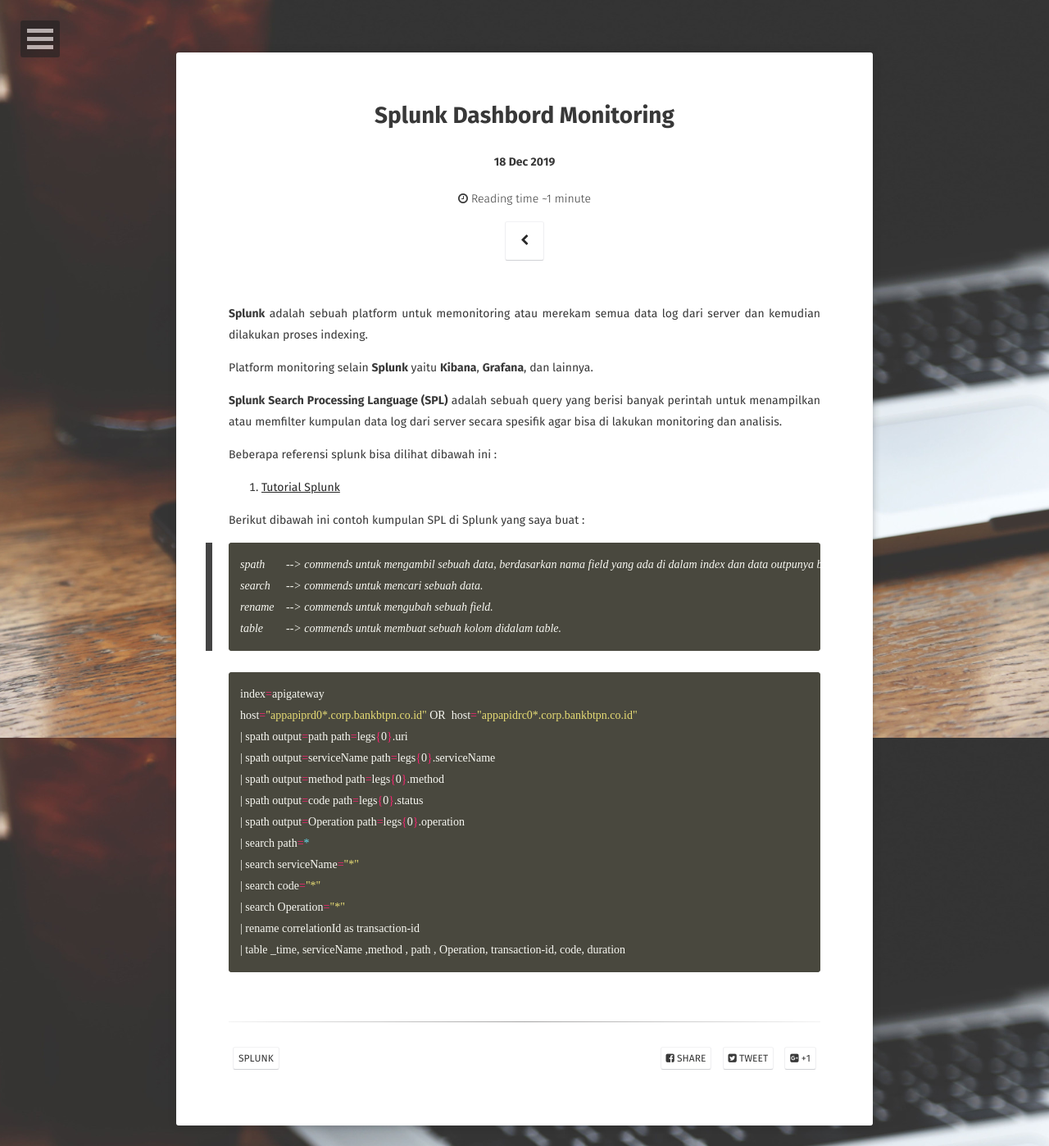
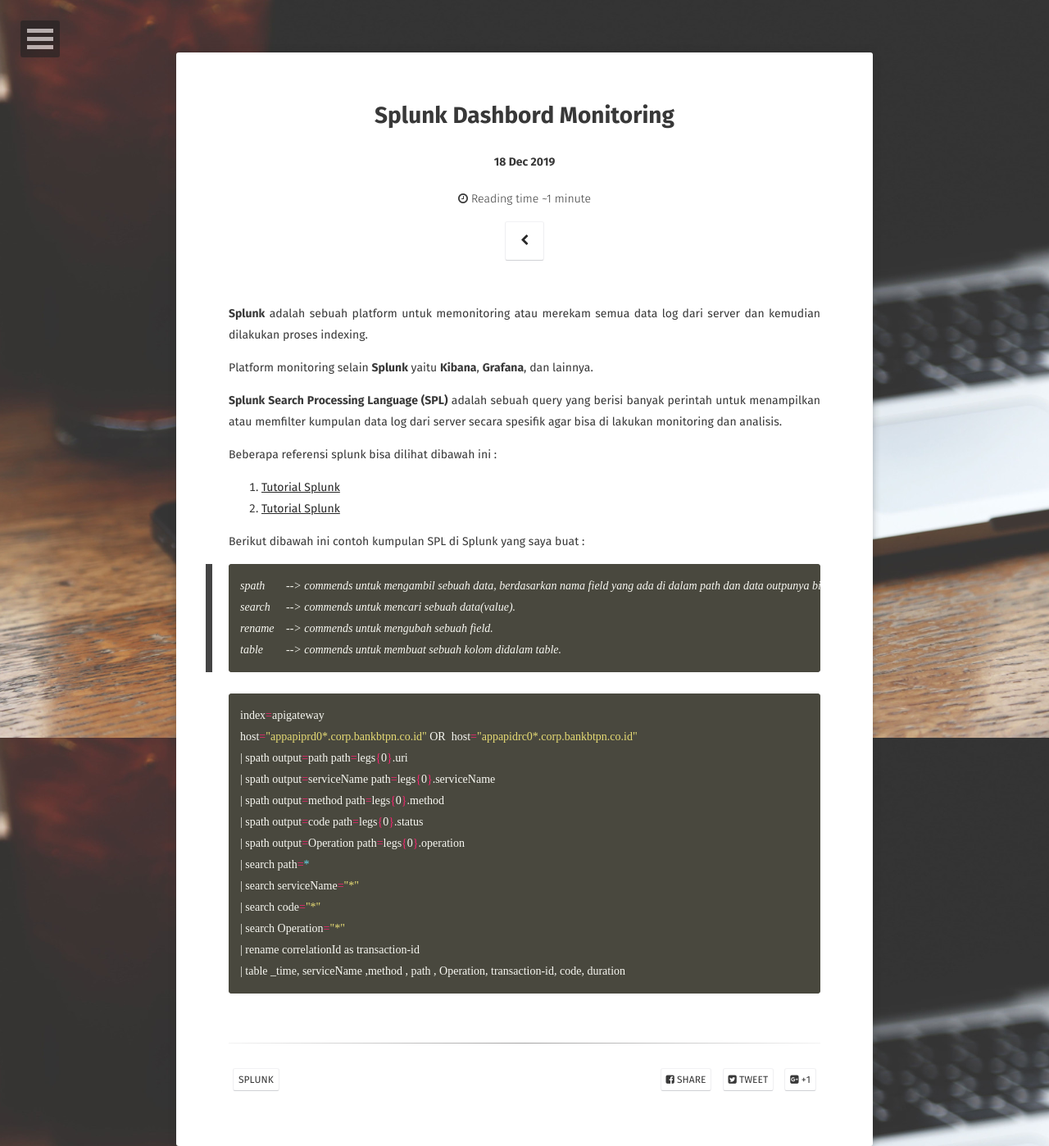
Before and after one commit to SandyRahman/sandyrahman.github.io, a Jekyll site: the page built from _posts/2019-12-18-splunk-dashboard-monitoring.md, in a window 1280 px wide. Shown: the whole page at 82% size. Built offline with Jekyll 4.4.1, drawn with Linux system fonts in a browser that asks for light colours; some web fonts are replaced; comment, search, counter and statistics services are not loaded.

Commit message:
Update 2019-12-18-splunk-dashboard-monitoring.md

```diff
--- a/_posts/2019-12-18-splunk-dashboard-monitoring.md
+++ b/_posts/2019-12-18-splunk-dashboard-monitoring.md
@@ -15,10 +15,12 @@
 Beberapa referensi splunk bisa dilihat dibawah ini :
 1. <a href="https://www.tutorialspoint.com/splunk/index.htm"
      title="tutorialsplunk">Tutorial Splunk</a>
+2. <a href="https://www.tutorialspoint.com/splunk/index.htm"
+     title="tutorialsplunk">Tutorial Splunk</a>
 
 Berikut dibawah ini contoh kumpulan SPL di Splunk yang saya buat :
->	spath	--> commends untuk mengambil sebuah data, berdasarkan nama field yang ada di dalam index dan data outpunya bisa kita tampilkan di sebuah table.
-	search	--> commends untuk mencari sebuah data.
+>	spath	--> commends untuk mengambil sebuah data, berdasarkan nama field yang ada di dalam path dan data outpunya bisa kita tampilkan di sebuah table.
+	search	--> commends untuk mencari sebuah data(value).
 	rename	--> commends untuk mengubah sebuah field.
 	table	--> commends untuk membuat sebuah kolom didalam table.
 
```
